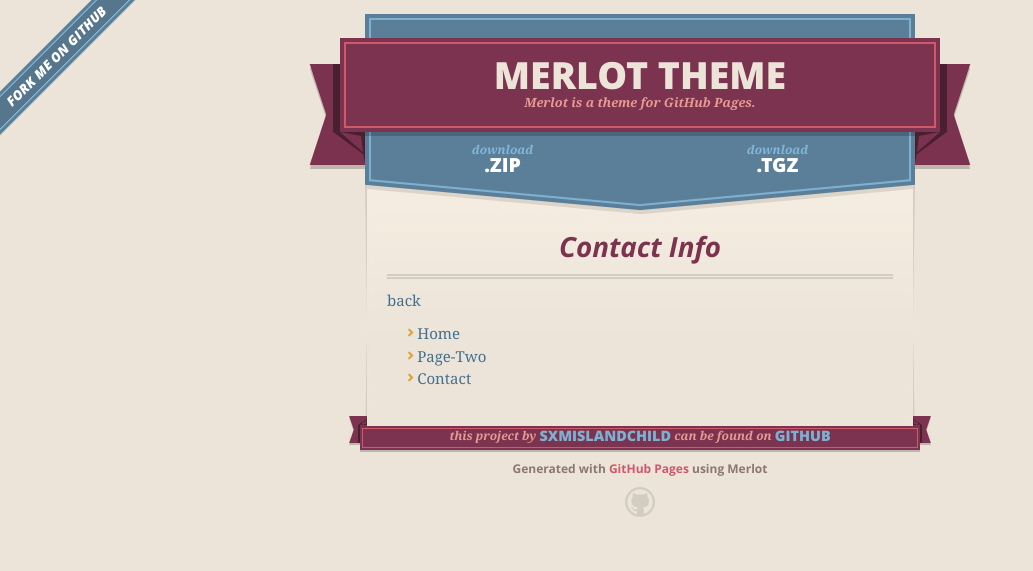
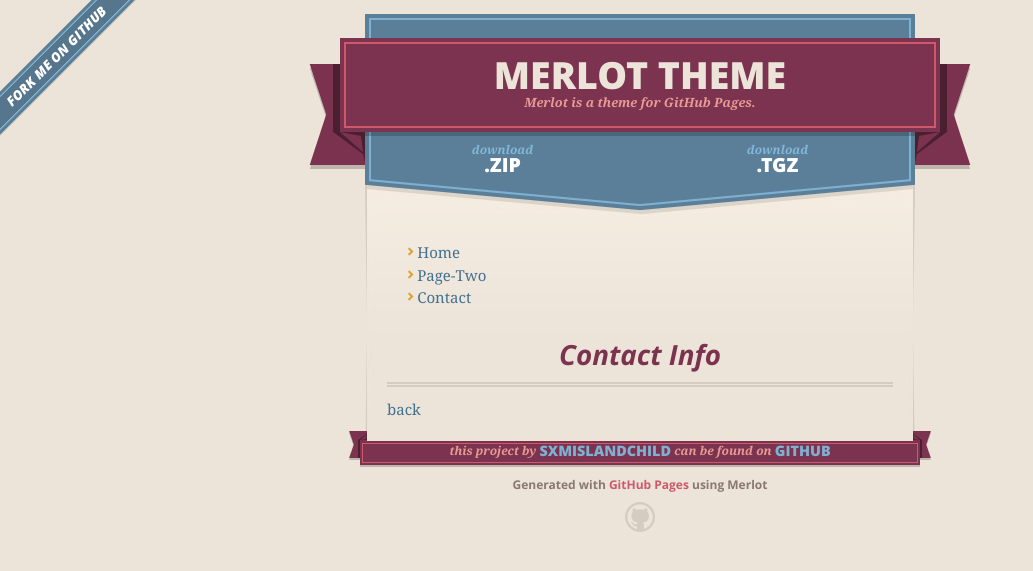
Before and after one commit to sxmislandchild/AF103, a Jekyll site: the page built from contact.md, in a window 1280 px wide. Shown: the top 571 px of the page, without its empty margins (0-1033 px from the left). Built offline with Jekyll 4.4.1, drawn with Linux system fonts in a browser that asks for light colours; our own code applies the rules of GitHub Pages for plain Markdown files.

Commit message:
Update default.html

```diff
--- a/_layouts/default.html
+++ b/_layouts/default.html
@@ -57,8 +57,11 @@
 
 
       <section id="main_content">
+
+        {% include nav.html %}
+
         {{ content }}
-        {% include nav.html %}
+
         {% include likebutton.html %}
 
       </section>
```
